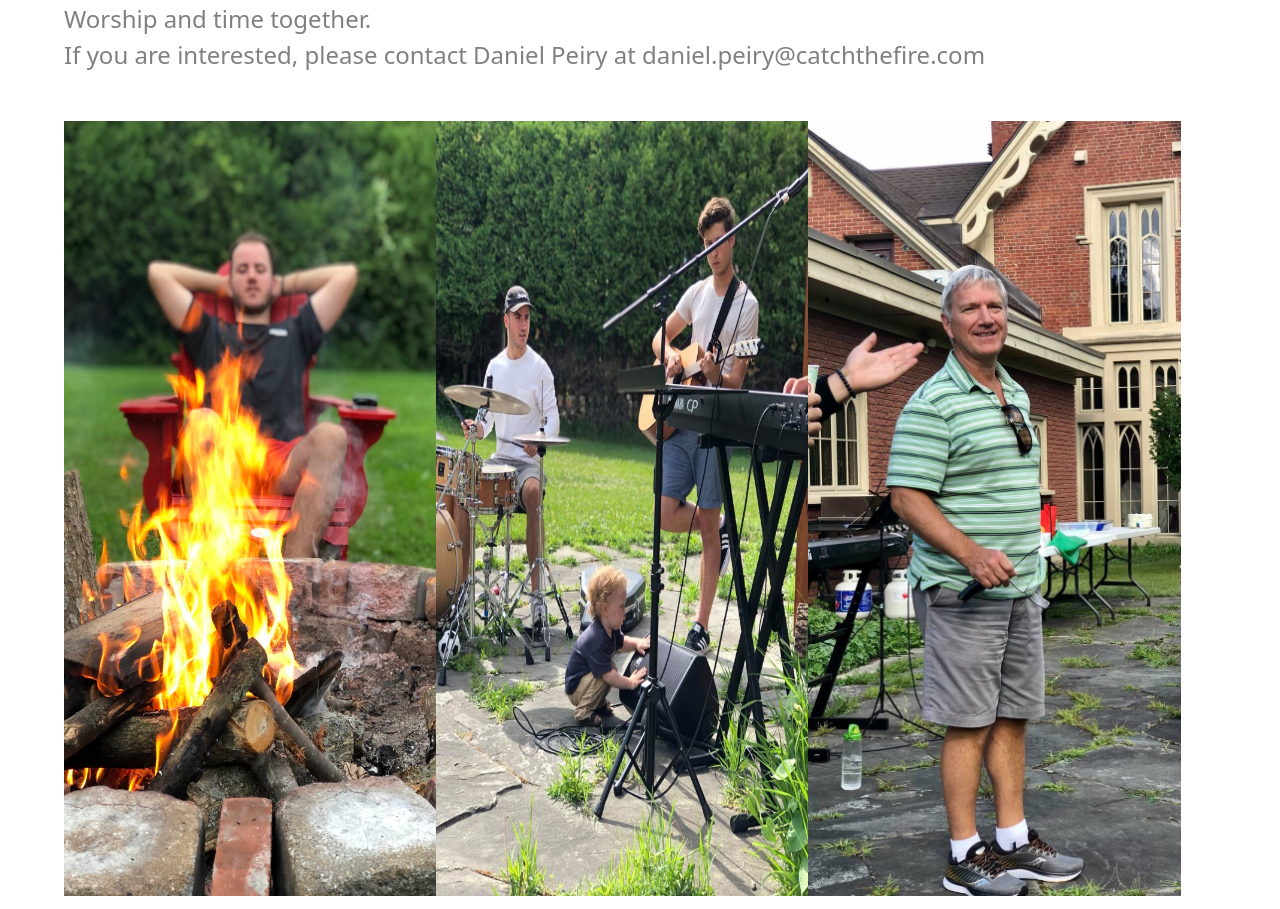
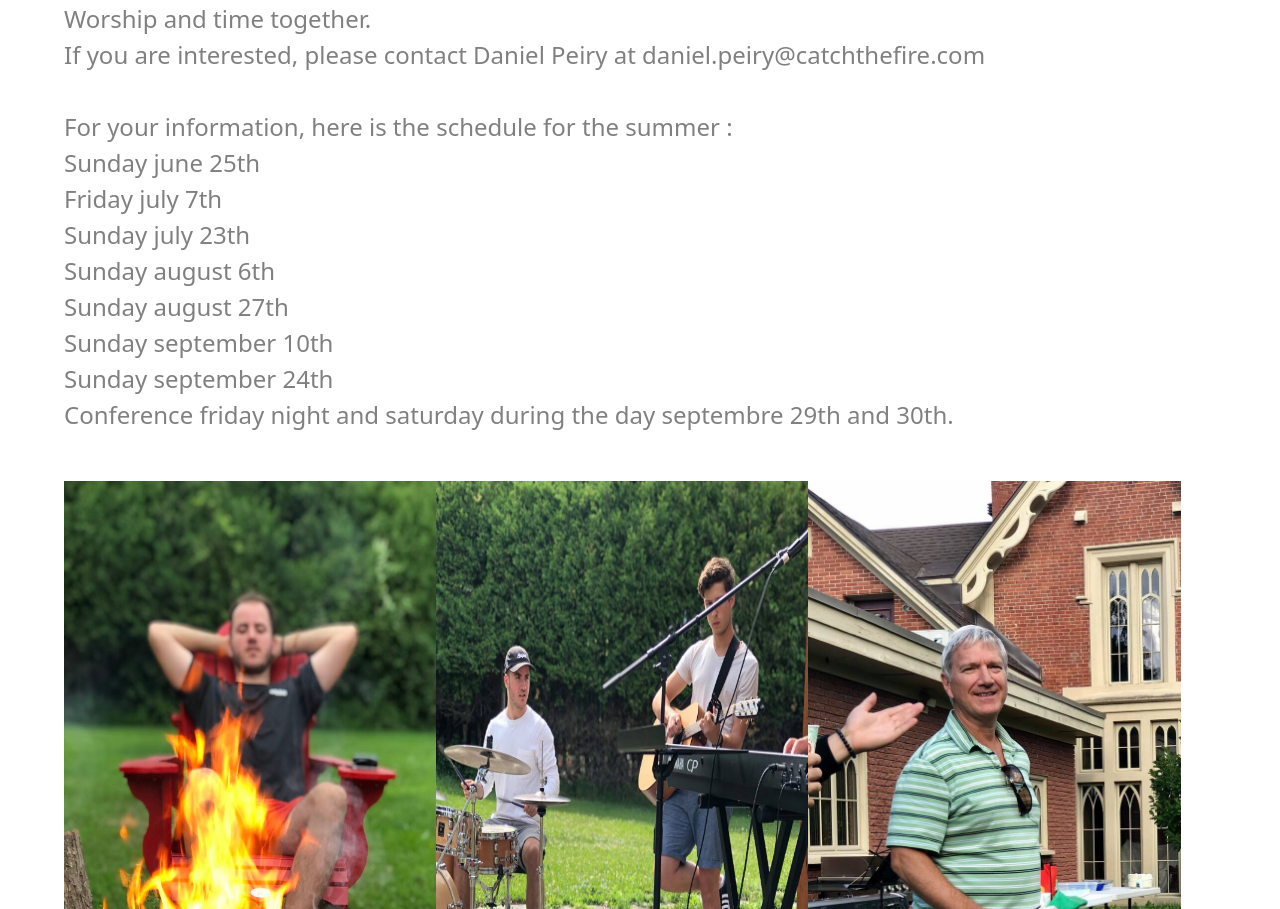
Before and after one commit to creyesmarquez/ctf, a React (Create React App) app: page /about in a window 1280 px wide. Shown: the part 893-1802 px from the top of the page. Built offline with nearby package versions, Linux system fonts and the light colour scheme.

Commit message:
young adult schedule

```diff
--- a/public/i18n/en.json
+++ b/public/i18n/en.json
@@ -30,6 +30,17 @@
   "young-adults-1": "Sunday afternoon meeting from 15h30-16h.",
   "young-adults-2": "Worship and time together.",
   "young-adults-3": "If you are interested, please contact Daniel Peiry at daniel.peiry@catchthefire.com",
+  "young-adults-4": [
+    "For your information, here is the schedule for the summer : ",
+    "Sunday june 25th",
+    "Friday july 7th",
+    "Sunday july 23th",
+    "Sunday august 6th",
+    "Sunday august 27th",
+    "Sunday september 10th",
+    "Sunday september 24th",
+    "Conference friday night and saturday during the day septembre 29th and 30th."
+  ],
   "ignite-group-title": "Presence meeting",
   "ignite-group-1": "Zoom meeting at 19h30.",
   "ignite-group-2": "English speaking connection group.",
--- a/public/i18n/fr.json
+++ b/public/i18n/fr.json
@@ -30,6 +30,17 @@
   "young-adults-1": "Rencontre dimanche soir 15h30-16h.",
   "young-adults-2": "Louange et partage.",
   "young-adults-3": "Ça t'intéresse? Tu peux écrire à daniel.peiry@catchthefire.com",
+  "young-adults-4": [
+    "Pour votre information, voici l'horaire pour l'été : ",
+    "Dimanche 25 juin",
+    "Vendredi 7 juillet",
+    "Dimanche 23 juillet",
+    "Dimanche 6 août",
+    "Dimanche 27 aout",
+    "Dimanche 10 septembre",
+    "Dimanche 24 septembre",
+    "Conférence vendredi soir et samedi pendant la journée 29-30 septembre"
+  ],
   "ignite-group-title": "Soirée Présence",
   "ignite-group-1": "Rencontre zoom à 19h30.",
   "ignite-group-2": "Groupe connexion anglais.",
--- a/src/components/pages/About.js
+++ b/src/components/pages/About.js
@@ -9,6 +9,8 @@ export default function About() {
   const logo2 = require(`../../assets/images/young-adults2.jpeg`);
   const logo3 = require(`../../assets/images/young-adults3.jpeg`);
   const presencePicture = require(`../../assets/images/presence-schedule.jpg`);
+  const youngAdultsDates = t("young-adults-4", { returnObjects: true });
+
   return (
     <>
       <Row
@@ -31,6 +33,13 @@ export default function About() {
         {t("young-adults-1")} <br />
         {t("young-adults-2")} <br />
         {t("young-adults-3")}
+        <br />
+        <br />
+        {youngAdultsDates.map((date) => (
+          <div style={{ padding: "initial" }}>
+            {date} <br />
+          </div>
+        ))}
         <Row className="mt-5">
           <img
             className="img-fluid"
```
Also changed, not shown: src/assets/images/presence-schedule.jpg.
